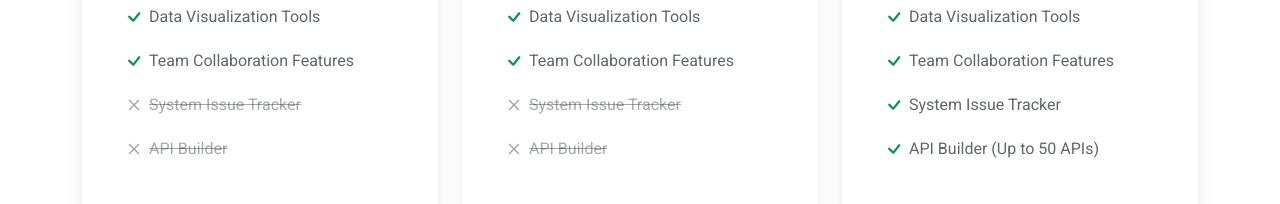
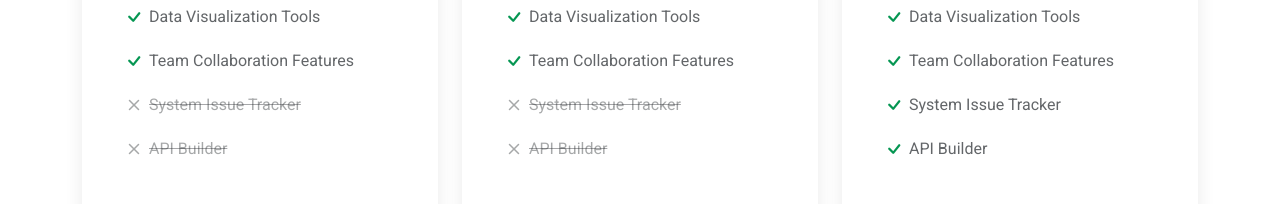
Before and after one commit to yousuf-ubaid/Sona_DBA, a plain HTML site: page index.html in a window 1280 px wide. Shown: the part 4920-5124 px from the top of the page. Drawn offline with Linux system fonts and the light colour scheme; animation ran at ten frames a second.

Commit message:
remove - 50 API Builder

```diff
--- a/index.html
+++ b/index.html
@@ -429,7 +429,7 @@
                 <li><i class="bi bi-check"></i> <span>Data Visualization Tools</span></li>
                 <li><i class="bi bi-check"></i> <span>Team Collaboration Features</span></li>
                 <li><i class="bi bi-check"></i> <span></span>System Issue Tracker</li>
-                <li><i class="bi bi-check"></i> <span>API Builder (Up to 50 APIs)</span></li>
+                <li><i class="bi bi-check"></i> <span>API Builder</span></li>
               </ul>
               <div class="text-center">
                 <a href="get-a-quote.html" class="buy-btn">Get A Quote</a>
```
Also changed, not shown: pricing.html (+1 -1 lines).
